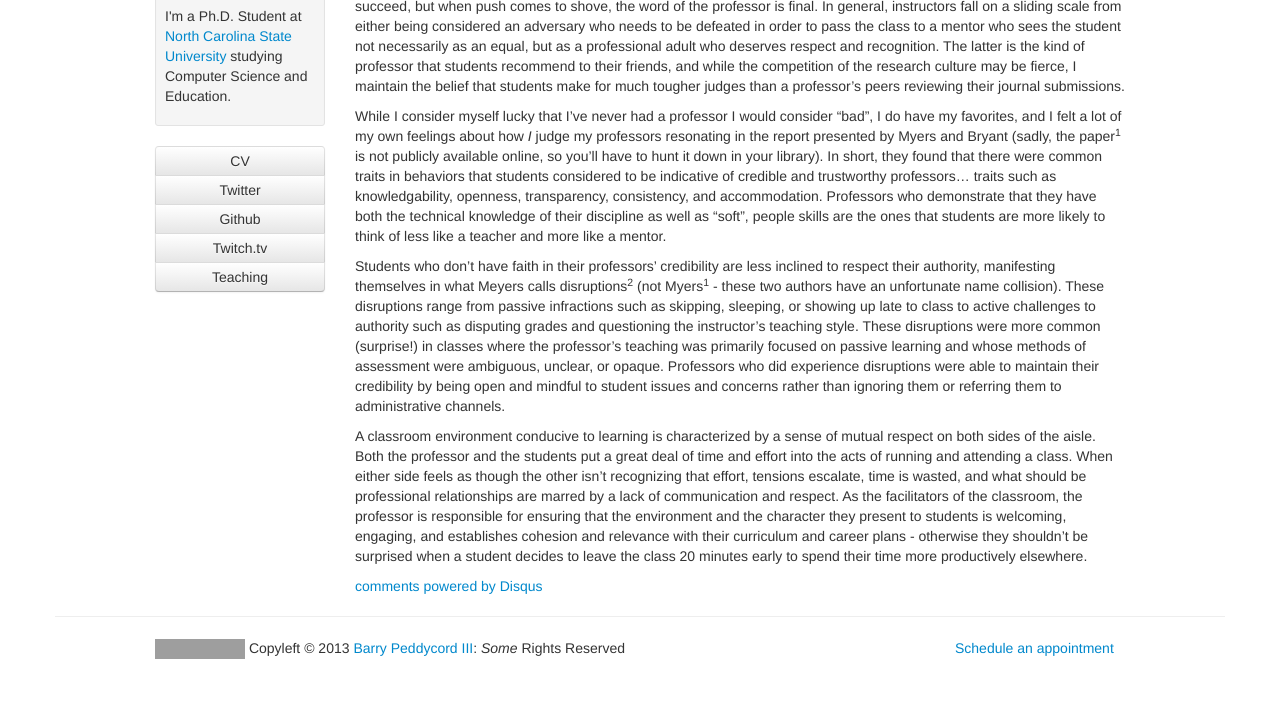
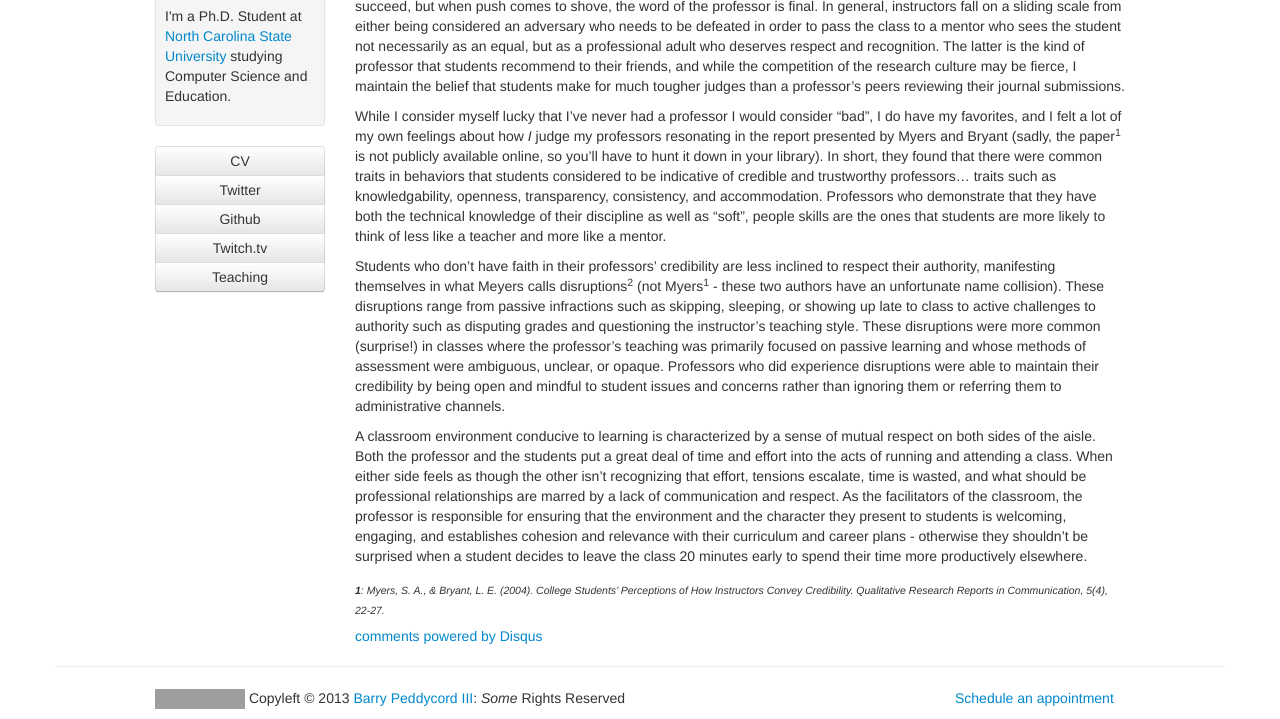
Before and after one commit to isharacomix/oldsite, a Jekyll site: the page built from _posts/2012-07-30-how-do-you-assess-your-professors.md, in a window 1280 px wide, cut to the strip 514-1233 px from the top of the page. Built offline with Jekyll 4.4.1, drawn with Linux system fonts in a browser that asks for light colours; comment, search, counter and statistics services are not loaded; before the commit the page ends 1183 px from its top, so only the background shows below that; grey boxes are pictures that could not be loaded.

Commit message:
Checking to see if that github pages bug is fixed.

```diff
--- a/_posts/2012-07-30-how-do-you-assess-your-professors.md
+++ b/_posts/2012-07-30-how-do-you-assess-your-professors.md
@@ -12,3 +12,5 @@ While I consider myself lucky that I've never had a professor I would consider "
 Students who don't have faith in their professors' credibility are less inclined to respect their authority, manifesting themselves in what Meyers calls disruptions<sup>2</sup> (not Myers<sup>1</sup> - these two authors have an unfortunate name collision). These disruptions range from passive infractions such as skipping, sleeping, or showing up late to class to active challenges to authority such as disputing grades and questioning the instructor's teaching style. These disruptions were more common (surprise!) in classes where the professor's teaching was primarily focused on passive learning and whose methods of assessment were ambiguous, unclear, or opaque. Professors who did experience disruptions were able to maintain their credibility by being open and mindful to student issues and concerns rather than ignoring them or referring them to administrative channels.
 
 A classroom environment conducive to learning is characterized by a sense of mutual respect on both sides of the aisle. Both the professor and the students put a great deal of time and effort into the acts of running and attending a class. When either side feels as though the other isn't recognizing that effort, tensions escalate, time is wasted, and what should be professional relationships are marred by a lack of communication and respect. As the facilitators of the classroom, the professor is responsible for ensuring that the environment and the character they present to students is welcoming, engaging, and establishes cohesion and relevance with their curriculum and career plans - otherwise they shouldn't be surprised when a student decides to leave the class 20 minutes early to spend their time more productively elsewhere.
+
+*<sub><strong>1</strong>: ﻿﻿Myers, S. A., &amp; Bryant, L. E. (2004). College Students’ Perceptions of How Instructors Convey Credibility. Qualitative Research Reports in Communication, 5(4), 22-27.</sub>*
```
